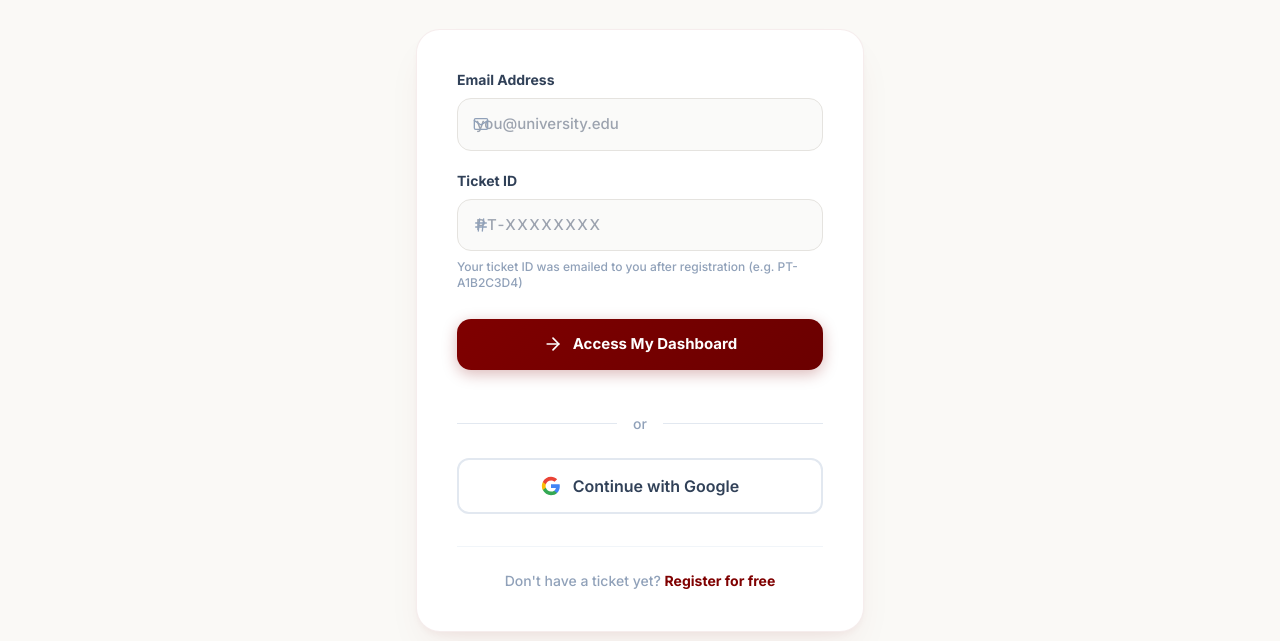
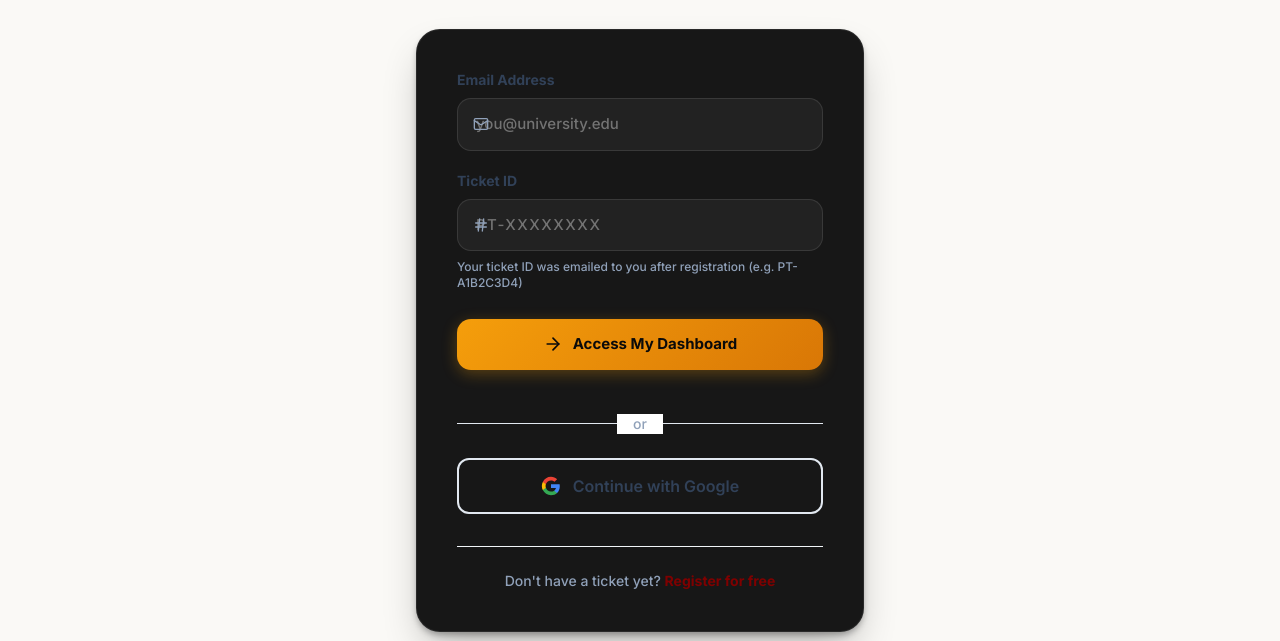
Before and after one commit to IzayaRais/ticketing-app, a Next.js app: page /auth/signin in a window 1280 px wide. Shown: the part 243-884 px from the top of the page. Built offline with nearby package versions, Linux system fonts and the light colour scheme; no server answers.

Commit message:
feat: update globals.css for dark concert theme
- Update root variables for dark background (#0a0a0a)
- Add amber/gold gradient button styles
- Update scrollbar to amber theme
- Add pulse-glow animation for accents
- Update input focus states to amber
- Update card shadows for dark theme

```diff
--- a/src/app/globals.css
+++ b/src/app/globals.css
@@ -24,11 +24,11 @@
 }
 
 :root {
-  --background: #FAF9F6;
-  --foreground: #1a0208;
-  --card:       #ffffff;
-  --border:     rgba(127, 0, 0, 0.1);
-  --primary:    #7f0000;
+  --background: #0a0a0a;
+  --foreground: #fafafa;
+  --card:       #171717;
+  --border:     rgba(255, 255, 255, 0.1);
+  --primary:    #f59e0b;
 }
 
 * { box-sizing: border-box; }
@@ -44,10 +44,10 @@ body {
 
 /* ── Glassmorphism ─────────────────────────────────── */
 .glass {
-  background: rgba(255,255,255,0.7);
+  background: rgba(255,255,255,0.05);
   backdrop-filter: blur(16px);
   -webkit-backdrop-filter: blur(16px);
-  border: 1px solid rgba(255,255,255,0.3);
+  border: 1px solid rgba(255,255,255,0.1);
 }
 
 /* ── Gradients ─────────────────────────────────────── */
@@ -55,8 +55,19 @@ body {
   background: linear-gradient(135deg, #7f0000 0%, #4c0519 100%);
 }
 
+.grad-amber {
+  background: linear-gradient(135deg, #f59e0b 0%, #d97706 100%);
+}
+
 .text-grad {
   background: linear-gradient(135deg, #7f0000 0%, #e11d48 70%);
+  -webkit-background-clip: text;
+  -webkit-text-fill-color: transparent;
+  background-clip: text;
+}
+
+.text-grad-amber {
+  background: linear-gradient(135deg, #fbbf24 0%, #f59e0b 70%);
   -webkit-background-clip: text;
   -webkit-text-fill-color: transparent;
   background-clip: text;
@@ -68,14 +79,14 @@ body {
 
 /* ── Cards ─────────────────────────────────────────── */
 .card-premium {
-  background: #ffffff;
-  border: 1px solid rgba(127,0,0,0.07);
+  background: #171717;
+  border: 1px solid rgba(255,255,255,0.08);
   border-radius: 1.5rem;
-  box-shadow: 0 4px 6px -1px rgba(127,0,0,0.04), 0 20px 40px -10px rgba(127,0,0,0.07);
+  box-shadow: 0 4px 6px -1px rgba(0,0,0,0.3), 0 20px 40px -10px rgba(0,0,0,0.3);
   transition: box-shadow 0.3s ease, transform 0.3s ease;
 }
 .card-premium:hover {
-  box-shadow: 0 8px 20px -4px rgba(127,0,0,0.10), 0 30px 60px -15px rgba(127,0,0,0.12);
+  box-shadow: 0 8px 20px -4px rgba(245,158,11,0.1), 0 30px 60px -15px rgba(0,0,0,0.4);
   transform: translateY(-2px);
 }
 
@@ -83,20 +94,20 @@ body {
 .input-premium {
   width: 100%;
   padding: 0.875rem 1.125rem;
-  background: #FAFAF9;
-  border: 1.5px solid #E5E3DF;
+  background: rgba(255,255,255,0.05);
+  border: 1.5px solid rgba(255,255,255,0.1);
   border-radius: 0.875rem;
   font-size: 0.9375rem;
   font-weight: 500;
-  color: #1a0208;
+  color: #fafafa;
   transition: border-color 0.2s ease, box-shadow 0.2s ease;
   outline: none;
   font-family: inherit;
 }
-.input-premium::placeholder { color: #9ca3af; }
+.input-premium::placeholder { color: #737373; }
 .input-premium:focus {
-  border-color: #7f0000;
-  box-shadow: 0 0 0 3px rgba(127,0,0,0.08);
+  border-color: #f59e0b;
+  box-shadow: 0 0 0 3px rgba(245,158,11,0.1);
 }
 
 /* ── Buttons ───────────────────────────────────────── */
@@ -106,20 +117,20 @@ body {
   justify-content: center;
   gap: 0.625rem;
   padding: 0.875rem 1.75rem;
-  background: linear-gradient(135deg, #7f0000 0%, #6b0000 100%);
-  color: #ffffff;
+  background: linear-gradient(135deg, #f59e0b 0%, #d97706 100%);
+  color: #0a0a0a;
   font-weight: 700;
   font-size: 0.9375rem;
   border-radius: 0.875rem;
-  box-shadow: 0 4px 15px rgba(127,0,0,0.28);
+  box-shadow: 0 4px 15px rgba(245,158,11,0.3);
   cursor: pointer;
   border: none;
   transition: all 0.2s ease;
   font-family: inherit;
 }
 .btn-primary:hover:not(:disabled) {
-  background: linear-gradient(135deg, #6b0000 0%, #4c0519 100%);
-  box-shadow: 0 8px 25px rgba(127,0,0,0.38);
+  background: linear-gradient(135deg, #fbbf24 0%, #f59e0b 100%);
+  box-shadow: 0 8px 25px rgba(245,158,11,0.5);
   transform: translateY(-1px);
 }
 .btn-primary:active:not(:disabled) { transform: scale(0.98); }
@@ -132,29 +143,29 @@ body {
   gap: 0.625rem;
   padding: 0.875rem 1.75rem;
   background: transparent;
-  color: #7f0000;
+  color: #f59e0b;
   font-weight: 700;
   font-size: 0.9375rem;
   border-radius: 0.875rem;
-  border: 2px solid #7f0000;
+  border: 2px solid rgba(245,158,11,0.3);
   cursor: pointer;
   transition: all 0.2s ease;
   font-family: inherit;
   text-decoration: none;
 }
-.btn-outline:hover { background: rgba(127,0,0,0.05); }
+.btn-outline:hover { background: rgba(245,158,11,0.1); }
 
 /* ── Divider ───────────────────────────────────────── */
 .divider-elegant {
   height: 1px;
-  background: linear-gradient(90deg, transparent, rgba(127,0,0,0.12), transparent);
+  background: linear-gradient(90deg, transparent, rgba(245,158,11,0.2), transparent);
 }
 
 /* ── Scrollbar ─────────────────────────────────────── */
-::-webkit-scrollbar { width: 5px; height: 5px; }
+::-webkit-scrollbar { width: 6px; height: 6px; }
 ::-webkit-scrollbar-track { background: transparent; }
-::-webkit-scrollbar-thumb { background: rgba(127,0,0,0.22); border-radius: 9999px; }
-::-webkit-scrollbar-thumb:hover { background: rgba(127,0,0,0.38); }
+::-webkit-scrollbar-thumb { background: rgba(245,158,11,0.3); border-radius: 9999px; }
+::-webkit-scrollbar-thumb:hover { background: rgba(245,158,11,0.5); }
 
 /* ── Animations ────────────────────────────────────── */
 @keyframes float {
@@ -165,6 +176,11 @@ body {
   0%, 100% { transform: translateY(0px); }
   50%       { transform: translateY(-6px); }
 }
+@keyframes pulse-glow {
+  0%, 100% { box-shadow: 0 0 10px rgba(245,158,11,0.3); }
+  50%       { box-shadow: 0 0 25px rgba(245,158,11,0.6); }
+}
 
 .animate-float { animation: float 4s ease-in-out infinite; }
 .animate-float-slow { animation: float-slow 6s ease-in-out infinite; }
+.animate-pulse-glow { animation: pulse-glow 2s ease-in-out infinite; }
```
